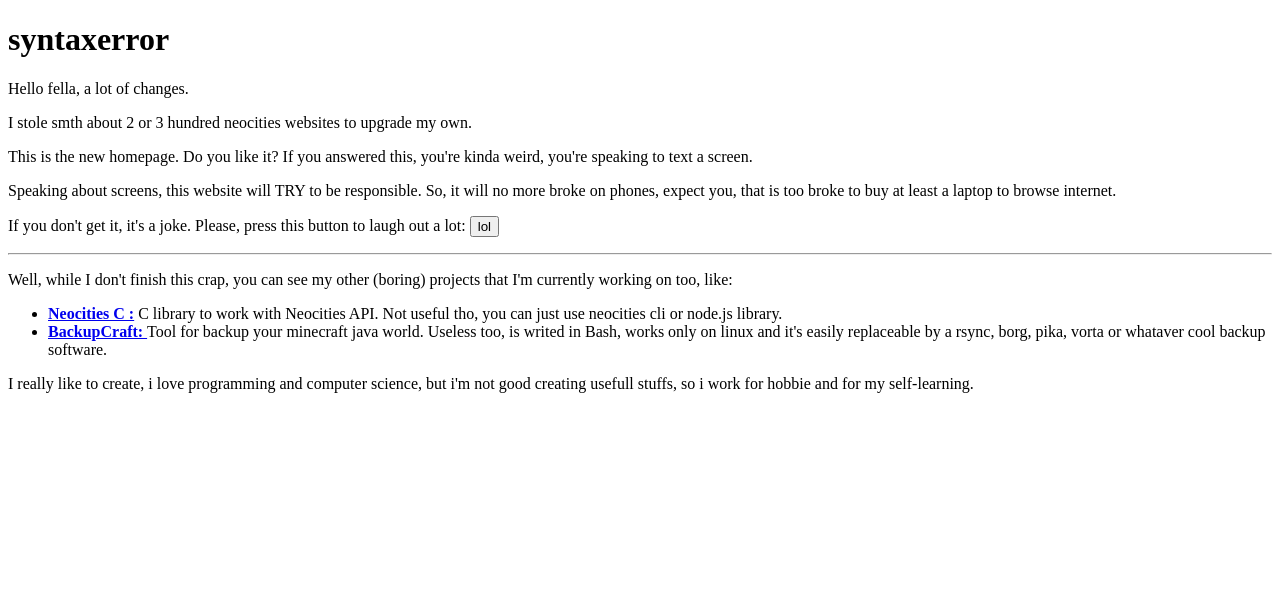
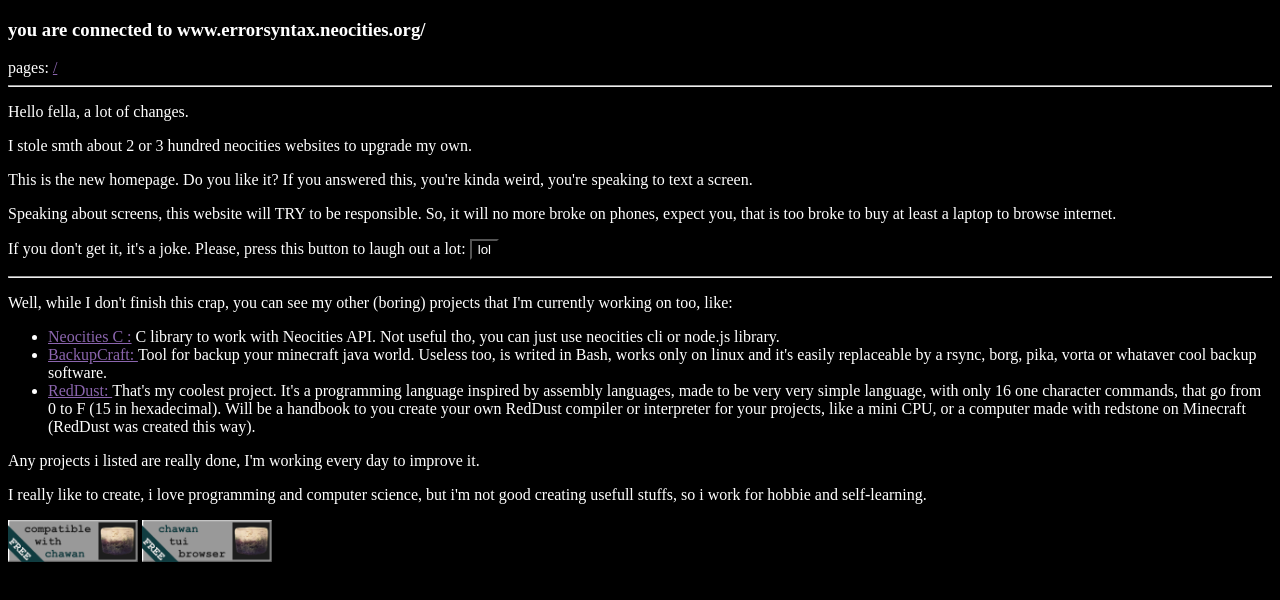
Before and after one commit to synt-xerror/myneocities, a plain HTML site: page index.html in a window 1280 px wide. Drawn offline with Linux system fonts and the light colour scheme.

Commit message:
'Finishing' the homepage

```diff
--- a/index.html
+++ b/index.html
@@ -5,36 +5,64 @@
 	<meta name="viewport" content="width=device-width, initial-scale=1.0">
 	<meta description="Hey fella, enter on my very very cool website, i'll be very happy and you'll be too">
 	<title>SyntaxError</title>
+
+	<style>
+
+	    * {
+		background: black;
+		color: white;
+	    }
+
+	    a {
+		color: #8b65ae;
+	    }
+
+	</style>
     </head>
 
     <body>
-	<h1>syntaxerror</h1>
+	<h3>you are connected to www.errorsyntax.neocities.org/</h3>
+
+	pages:
+	<a href="index.html">/</a>
+
+	<hr>
 
 	<p>Hello fella, a lot of changes.</p>
 
 	<p>I stole smth about 2 or 3 hundred neocities websites to upgrade my own.</p>
 	<p>This is the new homepage. Do you like it? If you answered this, you're kinda weird, you're speaking to text a screen.</p>
 	<p>Speaking about screens, this website will TRY to be responsible. So, it will no more broke on phones, expect you, that is too broke to buy at least a laptop to browse internet.</p>
-	<p>If you don't get it, it's a joke. Please, press this button to laugh out a lot: <button exec="laugh.play();">lol</button></p>
+	<p>If you don't get it, it's a joke. Please, press this button to laugh out a lot: <button onclick="laugh.play();">lol</button></p>
 
 	<hr>
 
 	<p>Well, while I don't finish this crap, you can see my other (boring) projects that I'm currently working on too, like:</p>
 	<ul>
-		<li><a href="https://github.com/synt-xerror/neocities-c"><strong>Neocities C :</strong></a>
+		<li><a href="https://github.com/synt-xerror/neocities-c">Neocities C :</a>
 		    C library to work with Neocities API. Not useful tho, you can just use neocities cli or node.js library.
 		</li>
 
-		<li><a href="https://github.com/synt-xerror/backupcraft"><strong>BackupCraft: </strong></a>
+		<li><a href="https://github.com/synt-xerror/backupcraft">BackupCraft: </a>
 		    Tool for backup your minecraft java world. Useless too, is writed in Bash, works only on linux and it's easily replaceable by a rsync, borg, pika, vorta or whataver cool backup software.
 		</li>
+
+		<li>
+		    <a href="https://github.com/synt-xerror/reddust">RedDust: </a>
+		    That's my coolest project. It's a programming language inspired by assembly languages, made to be very very simple language, with only 16  one character commands, that go from 0 to F (15 in hexadecimal).
+		    Will be a handbook to you create your own RedDust compiler or interpreter for your projects, like a mini CPU, or a computer made with redstone on Minecraft (RedDust was created this way).
+		</li>
 	</ul>
+	<p>Any projects i listed are really done, I'm working every day to improve it.</p>
 
-	<p>I really like to create, i love programming and computer science, but i'm not good creating usefull stuffs, so i work for hobbie and for my self-learning.</p>
+	<p>I really like to create, i love programming and computer science, but i'm not good creating usefull stuffs, so i work for hobbie and self-learning.</p>
+
+	<a href="https://chawan.net/"><img src="compatible_with_chawan.png" style="width: 130px"></a>
+	<a href="https://chawan.net/"><img src="chawan.png" style="width: 130px"></a>
 
 	<script>
 
-	    var audio = new Audio('');
+	    var laugh = new Audio('https://files.catbox.moe/gvu6w1.mp3');
 
 	</script>
 
```
Also changed, not shown: chawan.png (added), compatible_with_chawan.png (added).
